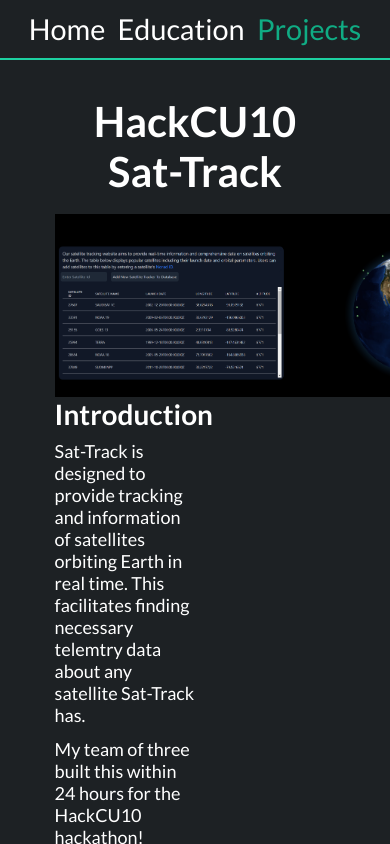
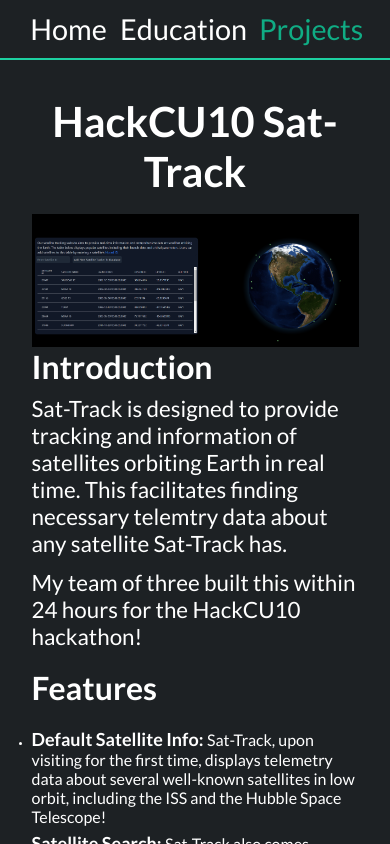
Before and after one commit to tylerhand1/portfolio, a React (Vite) app: page /projects/HackCU10-Sat-Track in a window 390 px wide. Built offline with nearby package versions, Linux system fonts and the light colour scheme.

Commit message:
Made project pages mobile responsive

```diff
--- a/src/index.css
+++ b/src/index.css
@@ -90,7 +90,8 @@
   list-style: none;
 }
 
-header ul li {
+header ul li,
+header ul li a p {
   font-size: 1.8rem;
 
   padding: 0 1%;
@@ -161,6 +162,11 @@
 
 h4 {
   font-size: 1.2rem;
+}
+
+p,
+span {
+  font-size: 1.4rem;
 }
 
 .card {
@@ -307,19 +313,9 @@
 
 /* Start project styling */
 .project-page-container {
-  width: 80%;
   padding: 12px;
 
   justify-content: center;
-}
-
-.project-page-container h2 {
-  font-size: 28px;
-}
-
-.project-page-container p,
-.project-page-container ul {
-  font-size: 18px;
 }
 
 .project-page-section {
@@ -331,16 +327,11 @@
 }
 
 .project-page-img {
-  width: 48%;
-  min-width: 450px;
+  width: 100%;
 }
 
 .project-text {
   flex-direction: column;
-}
-
-.project-text-side {
-  width: 50%;
 }
 
 .project-text p {
@@ -377,6 +368,17 @@
   text-align: center;
 }
 
+@media only screen and (min-width: 1378px) {
+  .project-page-img {
+    width: 48%;
+    min-width: 450px;
+  }
+
+  .project-text-side {
+    width: 50%;
+  }
+}
+
 @media only screen and (min-width: 768px) {
   :root {
     --main-width: 67%;
```
